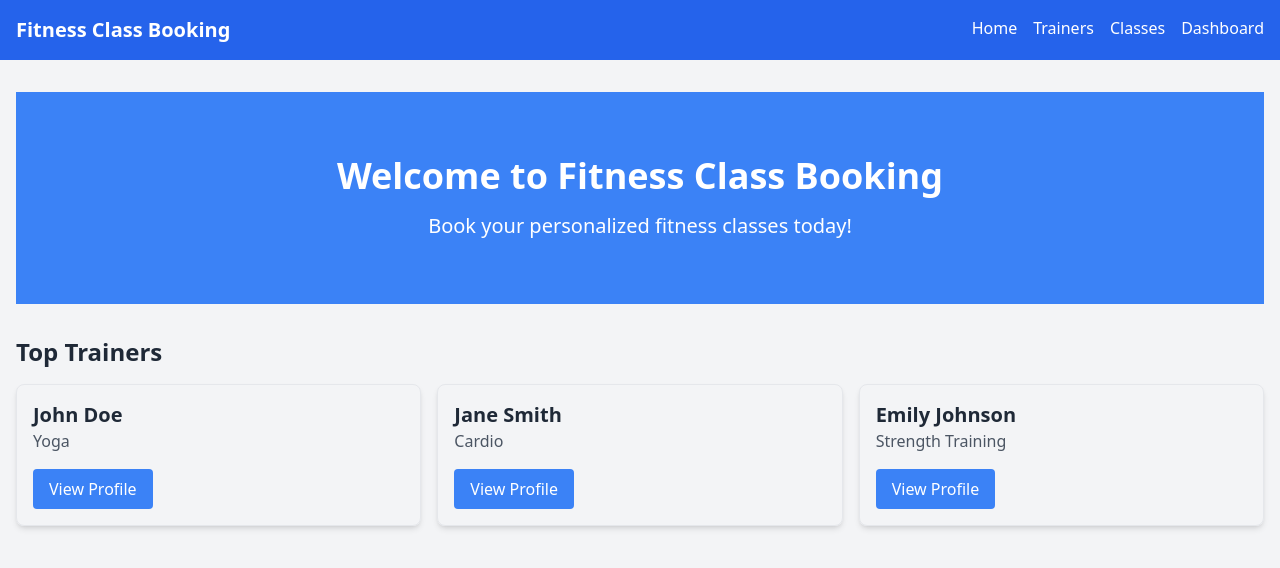
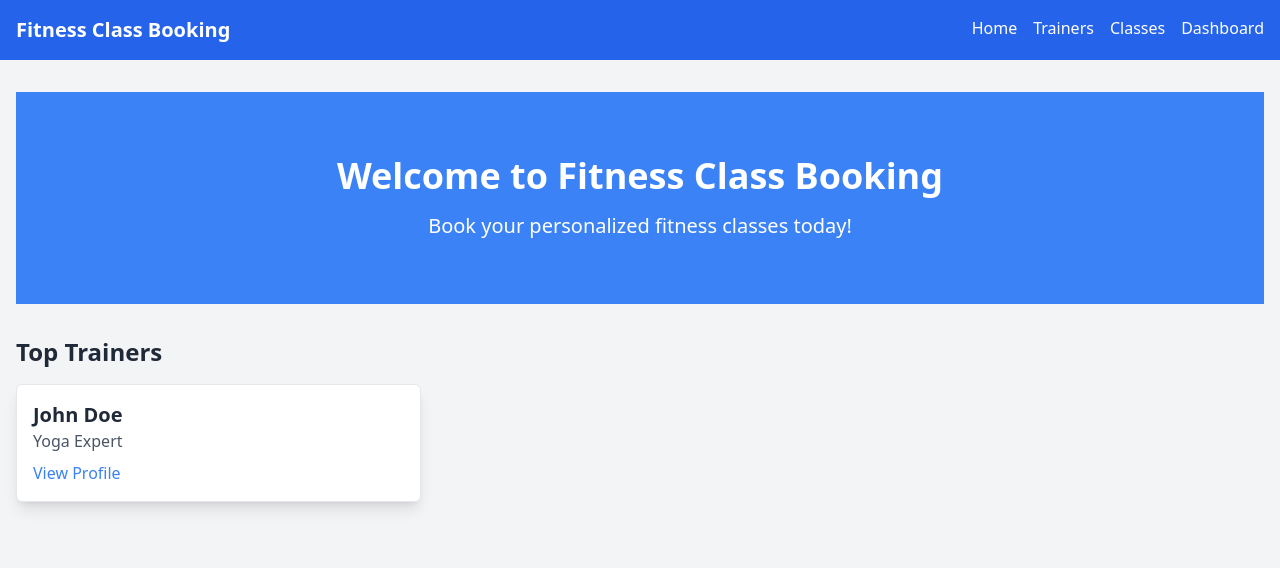
Before and after one commit to vich1123/fitness-class-booking, a React (Create React App) app in the folder client/: page / in a window 1280 px wide. Shown: the top 568 px of the page. Built offline with nearby package versions, Linux system fonts and the light colour scheme.

Commit message:
Update project files and fix issues

```diff
--- a/client/src/App.jsx
+++ b/client/src/App.jsx
@@ -5,6 +5,8 @@ import Home from './pages/Home';
 import Login from './pages/Login';
 import Register from './pages/Register';
 import Dashboard from './pages/Dashboard';
+import Classes from './pages/Classes';
+import BookClass from './pages/BookClass';
 
 const App = () => {
   return (
@@ -17,6 +19,8 @@ const App = () => {
             <Route path="/login" element={<Login />} />
             <Route path="/register" element={<Register />} />
             <Route path="/dashboard" element={<Dashboard />} />
+            <Route path="/classes" element={<Classes />} />
+            <Route path="/book-class" element={<BookClass />} />
           </Routes>
         </main>
       </Router>
--- a/client/src/pages/Classes.jsx
+++ b/client/src/pages/Classes.jsx
@@ -1,25 +1,34 @@
 import React, { useEffect, useState } from "react";
-import ClassCard from "../components/ClassCard";
 
 const Classes = () => {
   const [classes, setClasses] = useState([]);
 
   useEffect(() => {
-    // Fetch classes from API
-    fetch("/api/classes")
-      .then((res) => res.json())
-      .then((data) => setClasses(data))
-      .catch((err) => console.error("Error fetching classes:", err));
+    // Simulate API call to fetch classes
+    setClasses([
+      { id: 1, name: "Yoga", trainer: "John Doe" },
+      { id: 2, name: "Cardio", trainer: "Jane Smith" },
+    ]);
   }, []);
 
   return (
     <div className="container mx-auto py-8">
       <h1 className="text-2xl font-bold mb-6">Available Classes</h1>
-      <div className="grid grid-cols-1 sm:grid-cols-2 lg:grid-cols-3 gap-6">
-        {classes.map((classItem) => (
-          <ClassCard key={classItem.id} classInfo={classItem} />
-        ))}
-      </div>
+      {classes.length === 0 ? (
+        <p>No classes available at the moment.</p>
+      ) : (
+        <div className="grid grid-cols-1 sm:grid-cols-2 lg:grid-cols-3 gap-6">
+          {classes.map((classItem) => (
+            <div
+              key={classItem.id}
+              className="bg-white shadow-lg p-4 rounded-md border"
+            >
+              <h2 className="text-xl font-bold">{classItem.name}</h2>
+              <p className="text-gray-600">Trainer: {classItem.trainer}</p>
+            </div>
+          ))}
+        </div>
+      )}
     </div>
   );
 };
--- a/client/src/pages/Dashboard.jsx
+++ b/client/src/pages/Dashboard.jsx
@@ -1,11 +1,23 @@
 import React from "react";
 
 const Dashboard = () => {
+  const userData = {
+    name: "John Doe",
+    email: "johndoe@example.com",
+    bookings: ["Yoga", "Cardio"],
+  };
+
   return (
     <div className="container mx-auto py-8">
       <h1 className="text-2xl font-bold mb-4">Dashboard</h1>
-      <p>Welcome to your personalized dashboard. You can manage your bookings and profile here.</p>
-      {/* Add more dashboard content */}
+      <p>Welcome, {userData.name}</p>
+      <p>Email: {userData.email}</p>
+      <h2 className="text-xl font-semibold mt-4">Your Bookings:</h2>
+      <ul className="list-disc pl-6">
+        {userData.bookings.map((booking, index) => (
+          <li key={index}>{booking}</li>
+        ))}
+      </ul>
     </div>
   );
 };
--- a/client/src/pages/Home.jsx
+++ b/client/src/pages/Home.jsx
@@ -1,5 +1,5 @@
-import React from 'react';
-import TrainerCard from '../components/TrainerCard';
+import React from "react";
+import { Link } from "react-router-dom";
 
 const Home = () => {
   return (
@@ -10,10 +10,17 @@ const Home = () => {
       </header>
       <main className="container mx-auto py-8">
         <h2 className="text-2xl font-bold mb-4">Top Trainers</h2>
-        <div className="grid grid-cols-3 gap-4">
-          <TrainerCard name="John Doe" expertise="Yoga" />
-          <TrainerCard name="Jane Smith" expertise="Cardio" />
-          <TrainerCard name="Emily Johnson" expertise="Strength Training" />
+        <div className="grid grid-cols-1 sm:grid-cols-2 lg:grid-cols-3 gap-4">
+          <div className="bg-white shadow-lg p-4 rounded-md border">
+            <h2 className="text-xl font-bold">John Doe</h2>
+            <p className="text-gray-600">Yoga Expert</p>
+            <Link
+              to="/trainers"
+              className="text-blue-500 hover:underline mt-2 block"
+            >
+              View Profile
+            </Link>
+          </div>
         </div>
       </main>
     </div>
```
Also changed, not shown: 12 other files (tests, documents, lock files or other folders).
